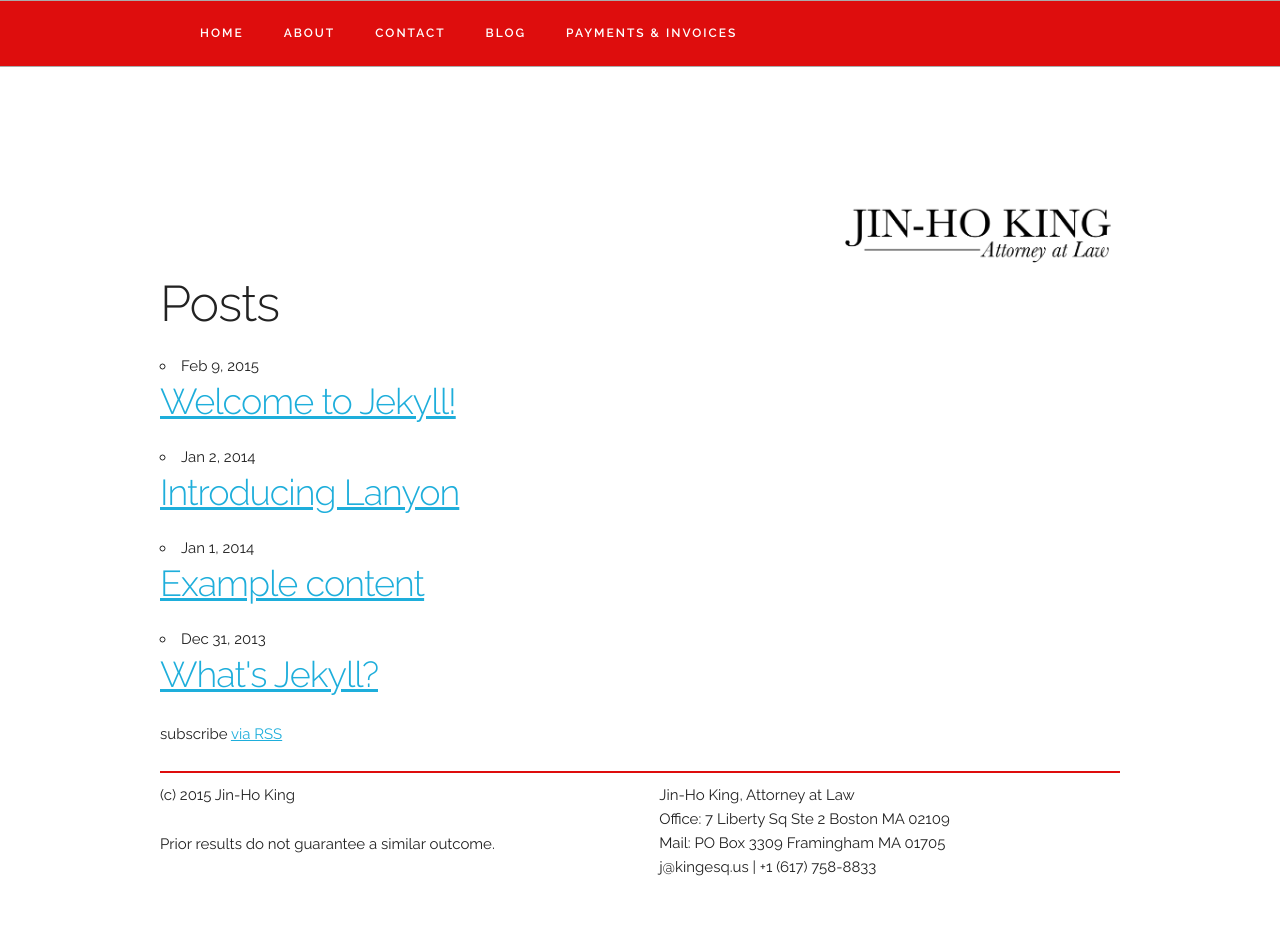
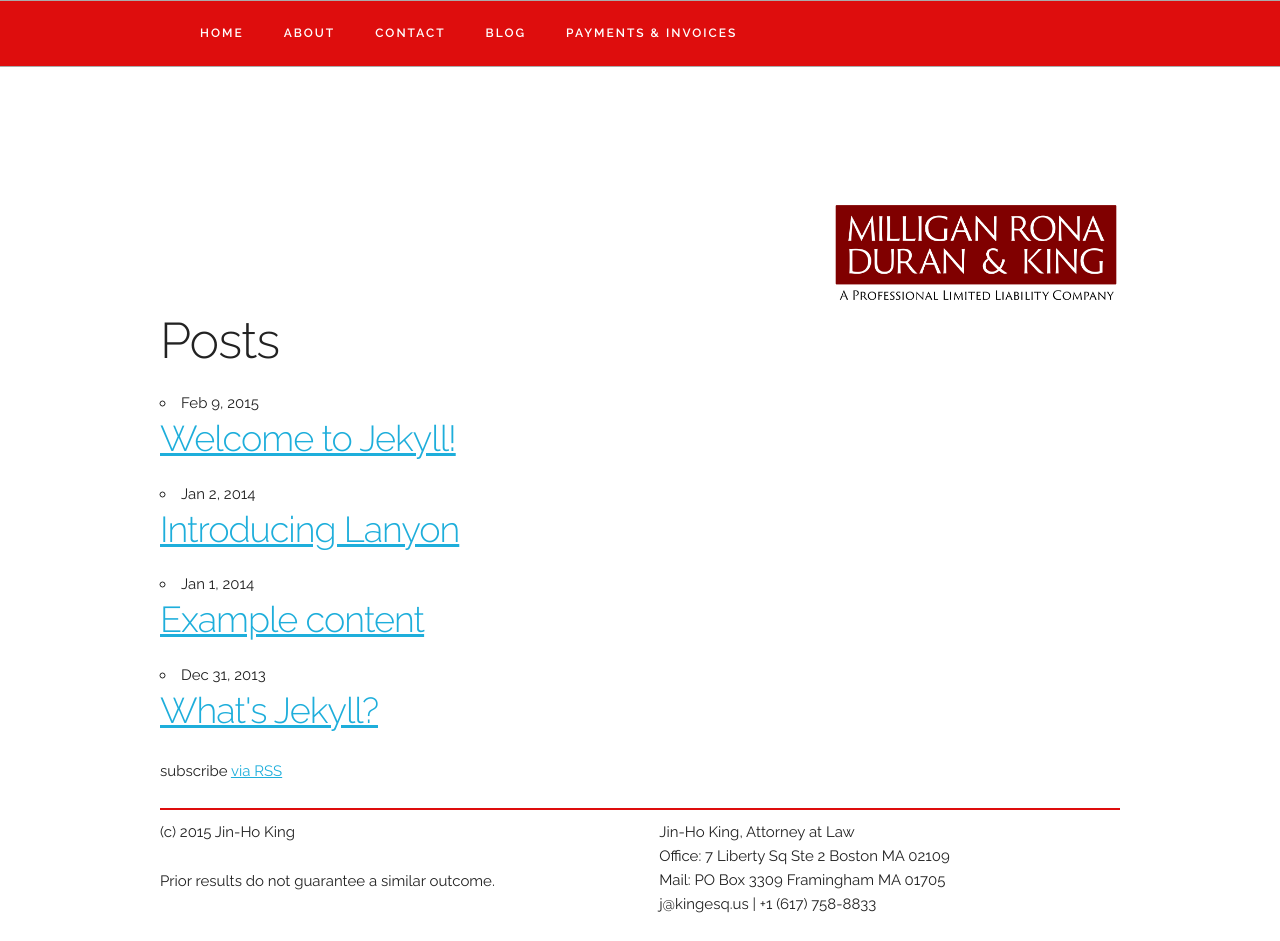
Before and after one commit to kjinho/mrdk, a Jekyll site: the page built from posts.html, in a window 1280 px wide and 941 px high. Built offline with Jekyll 4.4.1, drawn with Linux system fonts in a browser that asks for light colours.

Commit message:
update logo

```diff
--- a/_includes/big-banner.html
+++ b/_includes/big-banner.html
@@ -1,5 +1,5 @@
 <div class="twelve columns">
-  <img src="{{ "/images/logo.png" | prepend: site.baseurl }}" class="u-max-full-width" alt="Jin-Ho King, Attorney at Law"/>
+  <img src="{{ "/images/logo.png" | prepend: site.baseurl }}" class="u-max-full-width" alt="Milligan Rona Duran &amp; King LLC"/>
   <h3 id="slogan">Litigation with Impact</h3>
   <!--<p></p>-->
 </div>
--- a/_layouts/default-big-banner.html
+++ b/_layouts/default-big-banner.html
@@ -11,10 +11,6 @@
         {% include big-banner.html %}
       </div>
 
-
-
-      {% include menu.html %}
-
       {{ content }}
 
       {% include footer.html %}
```
Also changed, not shown: images/logo.png.
